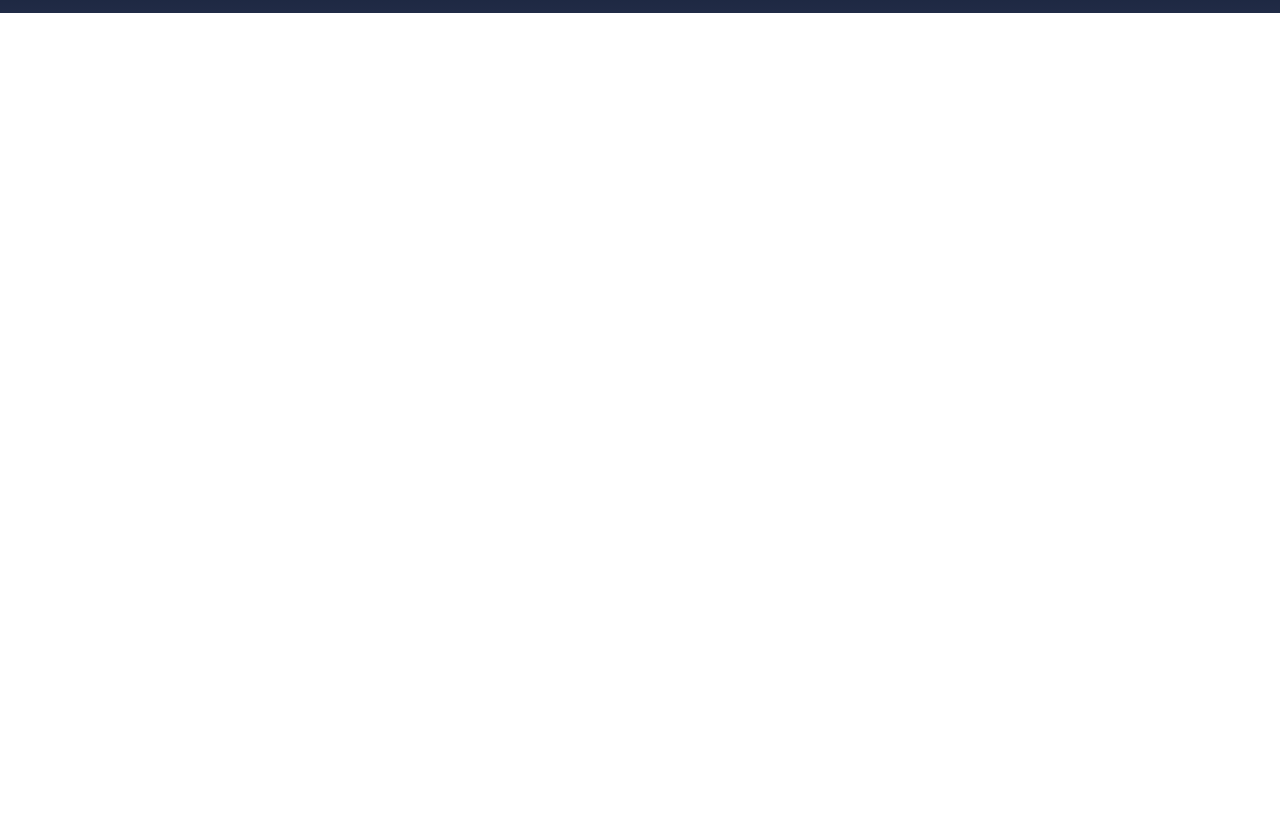
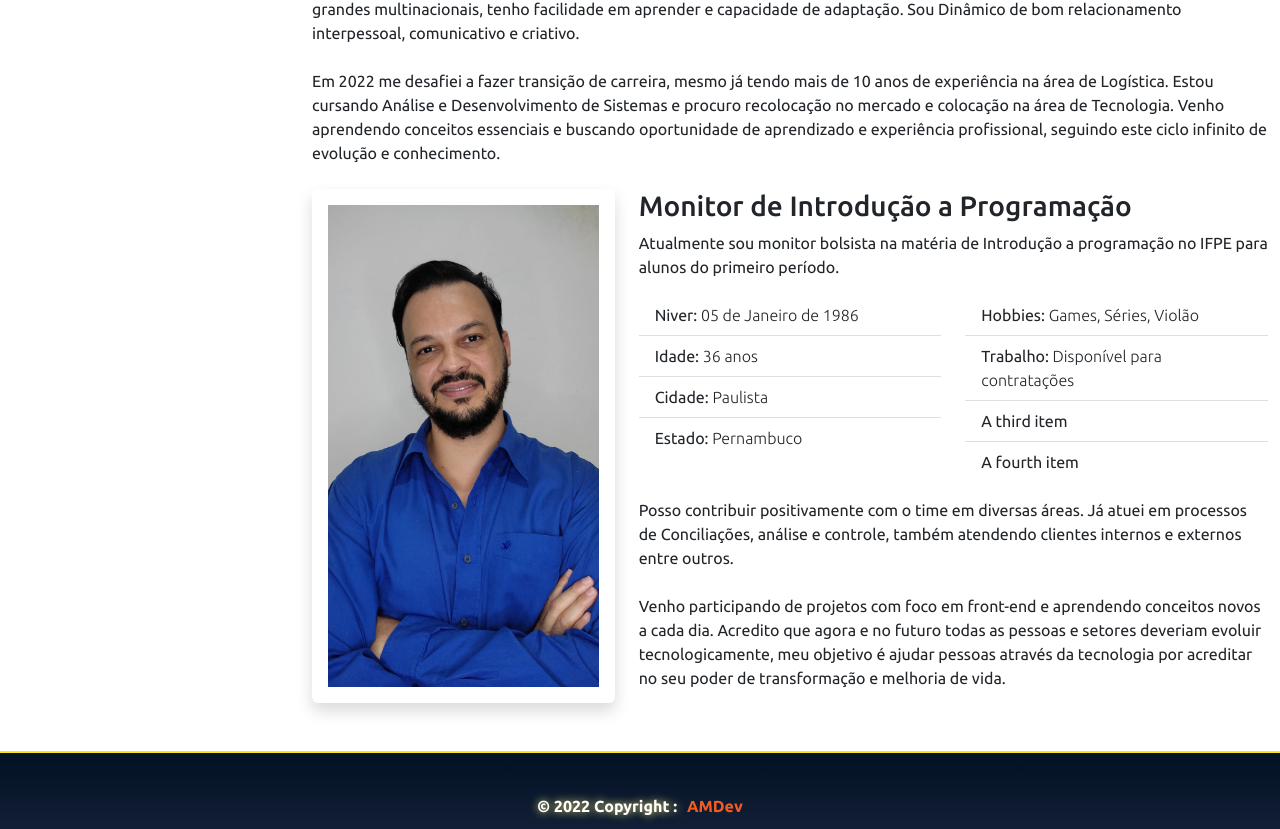
Before and after one commit to DevAugustomelo/Portfolio, a plain HTML site: page Principal.html in a window 1280 px wide. Shown: the part 937-1766 px from the top of the page. Before the commit the page ends 950 px from the top, so only its background shows below. Drawn offline with nearby package versions, Linux system fonts and the light colour scheme.

Commit message:
Criação da página sobre

```diff
--- a/Principal.html
+++ b/Principal.html
@@ -59,6 +59,68 @@
 
       </section>
 
+
+      <section id="sobre" class="container mt-5">
+        <div class="row-100">
+          <div class="col-md-12">
+            <h2 class="pt-3">Sobre mim</h2>
+            <p>Nascido em 1986, natural de Recife-PE. Comecei minha trajetória profissional em 2005 aos 19 anos, adquirindo experiências em grandes multinacionais, tenho facilidade em aprender e capacidade de adaptação.
+
+              Sou Dinâmico de bom relacionamento interpessoal, comunicativo e criativo.
+              <br><br>
+              Em 2022 me desafiei a fazer transição de carreira, mesmo já tendo mais de 10 anos de experiência na área de Logística. Estou cursando Análise e Desenvolvimento de Sistemas e procuro recolocação no mercado e colocação na área de Tecnologia.
+
+              Venho aprendendo conceitos essenciais e buscando oportunidade de aprendizado e experiência profissional, seguindo este ciclo infinito de evolução e conhecimento.</p>
+          </div>
+        </div>
+
+        <div class="row mt-4">
+          <div class="col-md-4">
+            <img  class="img-fluid shadow p-3 mb-5 rounded" src="./componentes/imgs/foto-perfil.jpeg" alt="foto-perfil">
+          </div>
+
+          <div class="col-md-8">
+            <h3>Monitor de Introdução a Programação</h3>
+            <p>Atualmente sou monitor bolsista na matéria de Introdução a programação no IFPE
+              para alunos do primeiro período.</p>
+
+              <div class="row mt-3 mb-3">
+                <div class="col-md-6">
+                  <ul class="list-group list-group-flush">
+                    <li class="list-group-item">
+                      Niver: <span class="fw-lighter">05 de Janeiro de 1986</span></li>
+                    <li class="list-group-item">Idade: <span class="fw-lighter">36 anos</span></li>
+                    <li class="list-group-item">Cidade: <span class="fw-lighter">Paulista</span></li>
+                    <li class="list-group-item">Estado: <span class="fw-lighter">Pernambuco</span></li>
+                  </ul>
+                </div>
+                <div class="col-md-6">
+                  <ul class="list-group list-group-flush">
+                    <li class="list-group-item">Hobbies: <span class="fw-lighter">Games, Séries, Violão</span></li>
+                    <li class="list-group-item">Trabalho: <span class="fw-lighter">Disponível para contratações</span></li>
+                    <li class="list-group-item">A third item</li>
+                    <li class="list-group-item">A fourth item</li>
+                  </ul>
+                </div>
+              </div>
+
+              <p>
+                Posso contribuir positivamente com o time em diversas áreas.
+                Já atuei em processos de Conciliações, análise e controle,
+                também atendendo clientes internos e externos entre outros.
+                <br><br>
+                Venho participando de projetos com foco em front-end e aprendendo conceitos novos a cada dia.
+                Acredito que agora e no futuro todas as pessoas e setores deveriam evoluir tecnologicamente,
+                meu objetivo é ajudar pessoas através da tecnologia por acreditar no seu poder de transformação
+                e melhoria de vida.
+
+              </p>
+
+          </div>
+
+        </div>
+
+      </section>
     </main>
 
 
--- a/componentes/css/home.css
+++ b/componentes/css/home.css
@@ -50,3 +50,25 @@ section#home div#deslize a:hover  {
     filter: drop-shadow(0px 0px 1px#fce40c);
 
 }
+
+
+/* Barra de Rolagem */
+
+*::-webkit-scrollbar {
+    width: 15px;
+    background-color: #021124;
+}
+
+*::-webkit-scrollbar-track {
+    width: 2px;
+    box-shadow: inset 0 0 0.3rem #021124;
+    background-color: #fff;
+
+
+}
+
+*::-webkit-scrollbar-thumb {
+    background-color: #021124;
+    border-top: 7px solid #F25C23;
+    border-bottom: 7px solid #F25C23;
+}
--- a/componentes/templates.js
+++ b/componentes/templates.js
@@ -31,22 +31,22 @@ class MenuLateral extends HTMLElement {
   <nav id="nav-bar" class="nav-menu">
     <ul class="nav flex-column" >
       <li class="nav-item" >
-        <a class="nav-link active" aria-current="page" href="#"><i class="bi bi-house" aria-hidden="true"></i> Home</a>
+        <a class="nav-link active" aria-current="page" href="#home"><i class="bi bi-house" aria-hidden="true"></i> Home</a>
       </li>
       <li class="nav-item">
-        <a class="nav-link active" href="/index.html" target="_blank"><i class="bi bi-person" aria-hidden="true"></i> Sobre</a>
+        <a class="nav-link active" href="#sobre" target="_blank"><i class="bi bi-person" aria-hidden="true"></i> Sobre</a>
       </li>
       <li class="nav-item">
-        <a class="nav-link active" href="#"><i class="bi bi-list-check" aria-hidden="true"></i> Habilidades</a>
+        <a class="nav-link active" href="#formacao"><i class="bi bi-list-check" aria-hidden="true"></i> Habilidades</a>
       </li>
       <li class="nav-item">
-        <a class="nav-link active" href="#"><i class="bi bi-file-earmark" aria-hidden="true"></i> Currículo</a>
+        <a class="nav-link active" href="#curriculo"><i class="bi bi-file-earmark" aria-hidden="true"></i> Currículo</a>
       </li>
       <li class="nav-item">
-        <a class="nav-link active" href="#"><i class="bi bi-collection" aria-hidden="true"></i> Portfólio</a>
+        <a class="nav-link active" href="#portfolio"><i class="bi bi-collection" aria-hidden="true"></i> Portfólio</a>
       </li>
       <li class="nav-item">
-        <a class="nav-link active" href="#"><i class="bi bi-envelope" aria-hidden="true"></i> Contato</a>
+        <a class="nav-link active" href="#contato"><i class="bi bi-envelope" aria-hidden="true"></i> Contato</a>
       </li>
     </ul>
   </nav>
```
Also changed, not shown: componentes/css/index.css (+6 -5 lines), componentes/imgs/foto-perfil.jpeg (added).
